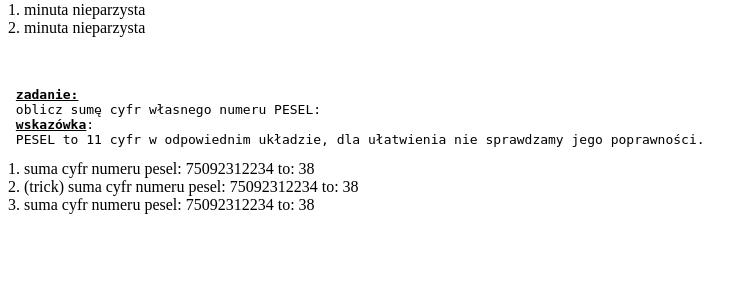
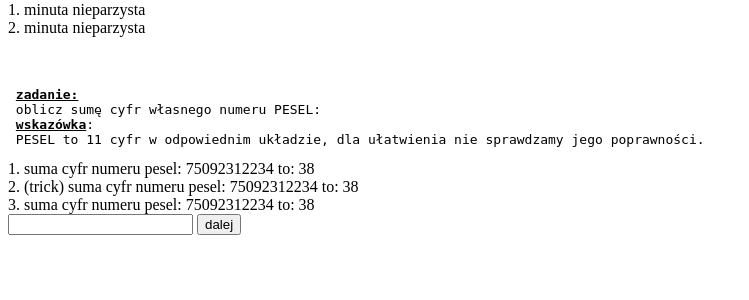
Before and after one commit to ekawalec/lokalnyprogramista, a PHP site: page /info.php in a window 1280 px wide. Shown: the part 156-456 px from the top of the page, without its empty margins (0-749 px from the left). Run offline with PHP 8.4, Linux system fonts and the light colour scheme.

Commit message:
warsztaty cz. 3 - formularz

```diff
--- a/info.php
+++ b/info.php
@@ -59,6 +59,12 @@ if (strlen($pesel) != 11) {
     }
     echo '3. suma cyfr numeru pesel: '.$pesel.' to: '.$suma .'<br>';
 
+}
 
 
-}
+?>
+
+<form method="post">
+    <input type="text" name="variable" >
+    <input type="submit" value="dalej" >
+</form>
```
